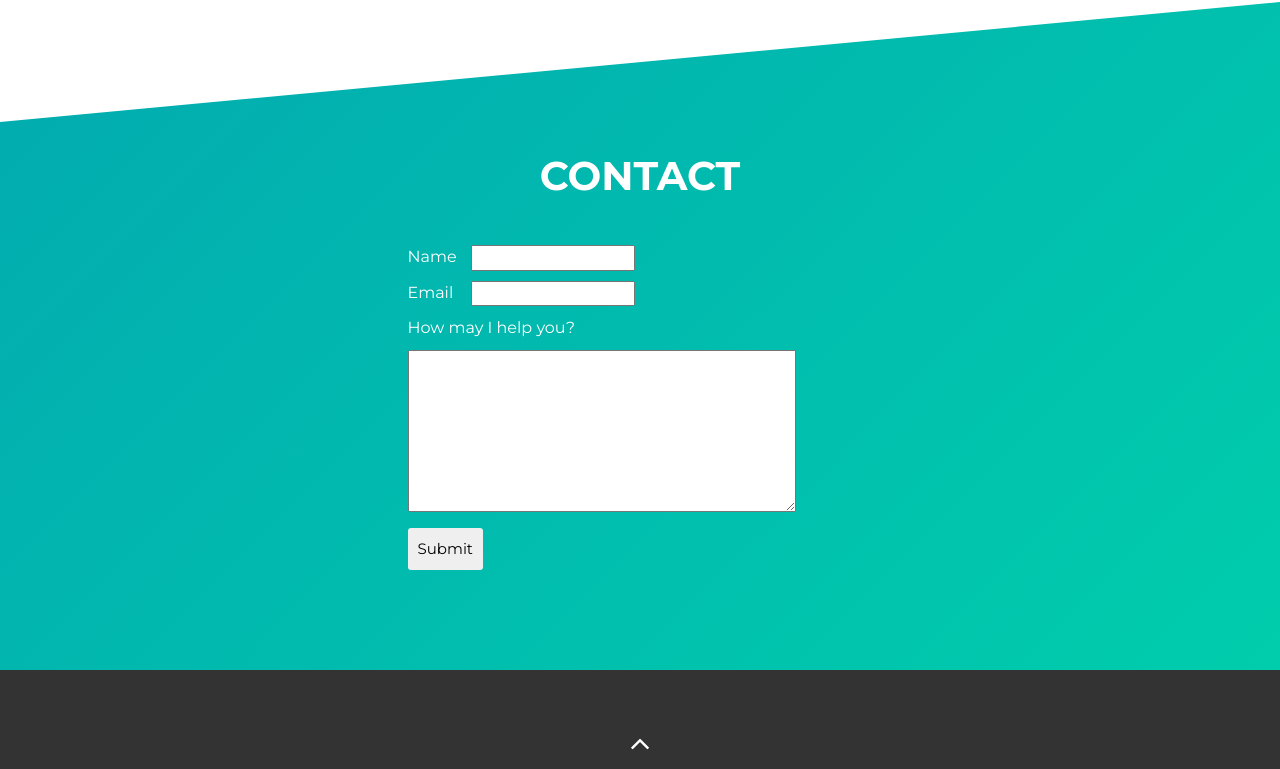
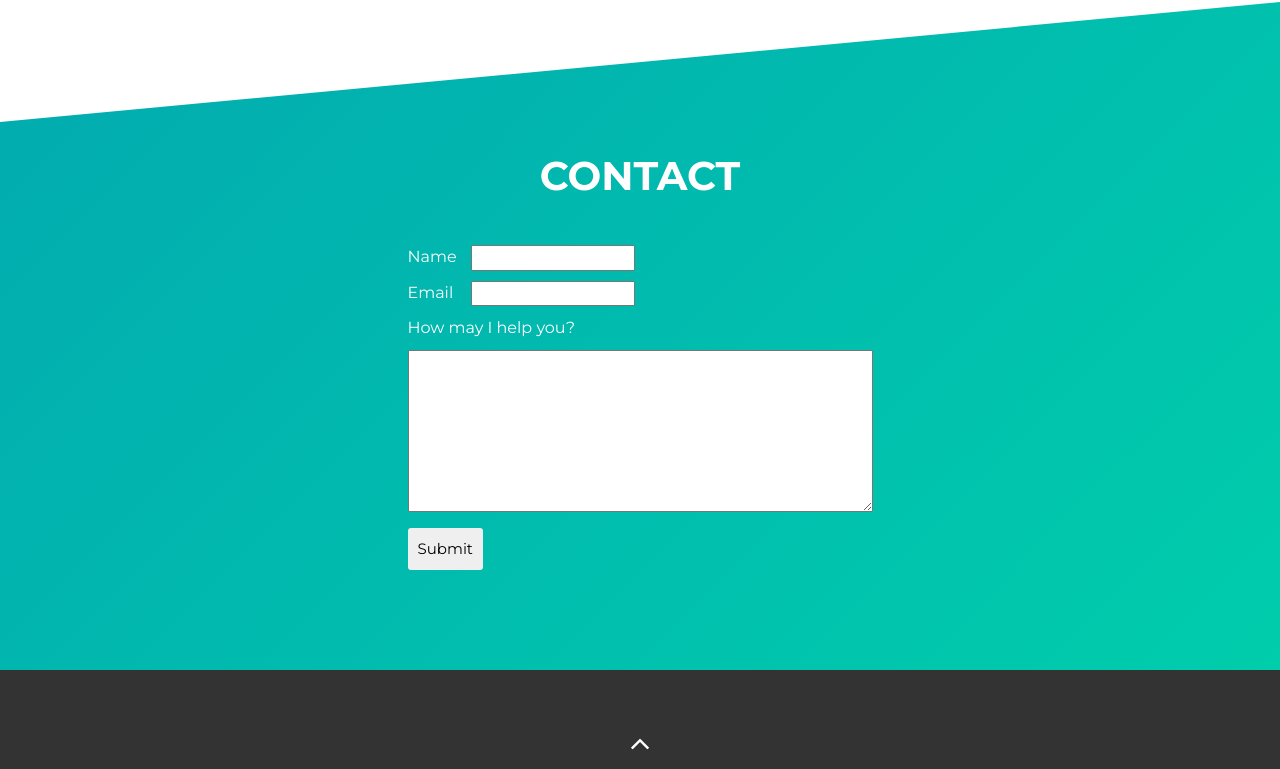
Before and after one commit to onattech/me, a website built with Parcel: page src/index.html in a window 1280 px wide. Shown: the part 2087-2856 px from the top of the page. Built offline with nearby package versions, Linux system fonts and the light colour scheme.

Commit message:
Update contact form

```diff
--- a/src/index.html
+++ b/src/index.html
@@ -214,7 +214,8 @@
 
   <!-- **** Contact Section **** -->
   <section id="contact">
-    <div class="container" style="width: 480px">
+    <div class="container" style="max-width: 480px">
+      <div class="row">
         <h2 class="section-title">Contact</h2>
         <form action="https://formspree.io/xqkyrbrr" method="POST" style="text-align: left; font-size: 1.3rem;">
           <label for="name" class='input-class'>Name</label>
@@ -223,10 +224,11 @@
           <input type="email" name="_replyto" id='email' /><br>
           <label for="textarea" id="textarealabel">How may I
             help you?</label>
-        <textarea name="body" id='textarea' rows="8" cols="50"></textarea><br>
+          <textarea name="body" style="width: 100%" rows="8" cols="50"></textarea><br>
           <!-- <input type="submit" value="Submit" class='form-submit'/> -->
           <button value="Submit" class='form-submit'>Submit</button>
         </form>
+      </div>
       <!-- <div class="contact-wrapper load-hidden">
         <p class="contact-wrapper__text">[Put your call to action here]</p>
         <a rel="noreferrer" target="_blank" class="cta-btn cta-btn--resume" href="mailto:example@email.com">Call to
```
Lines whose indentation alone changed are shown as unchanged.
